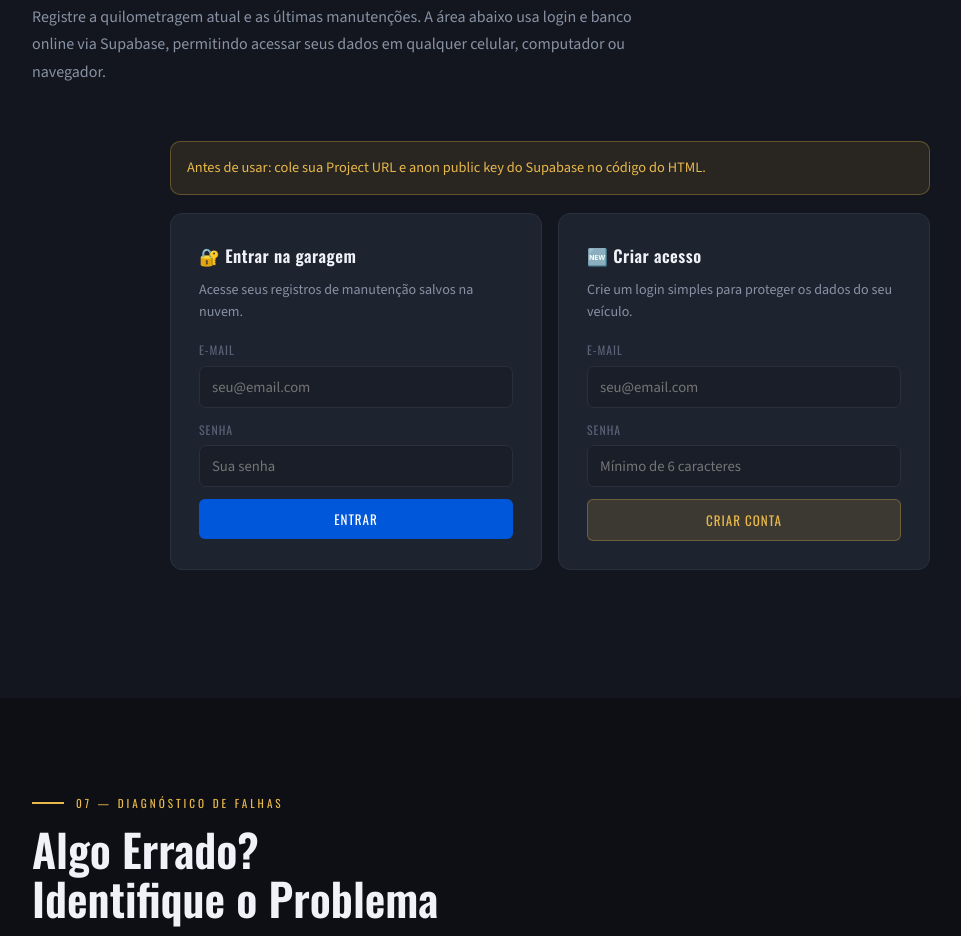
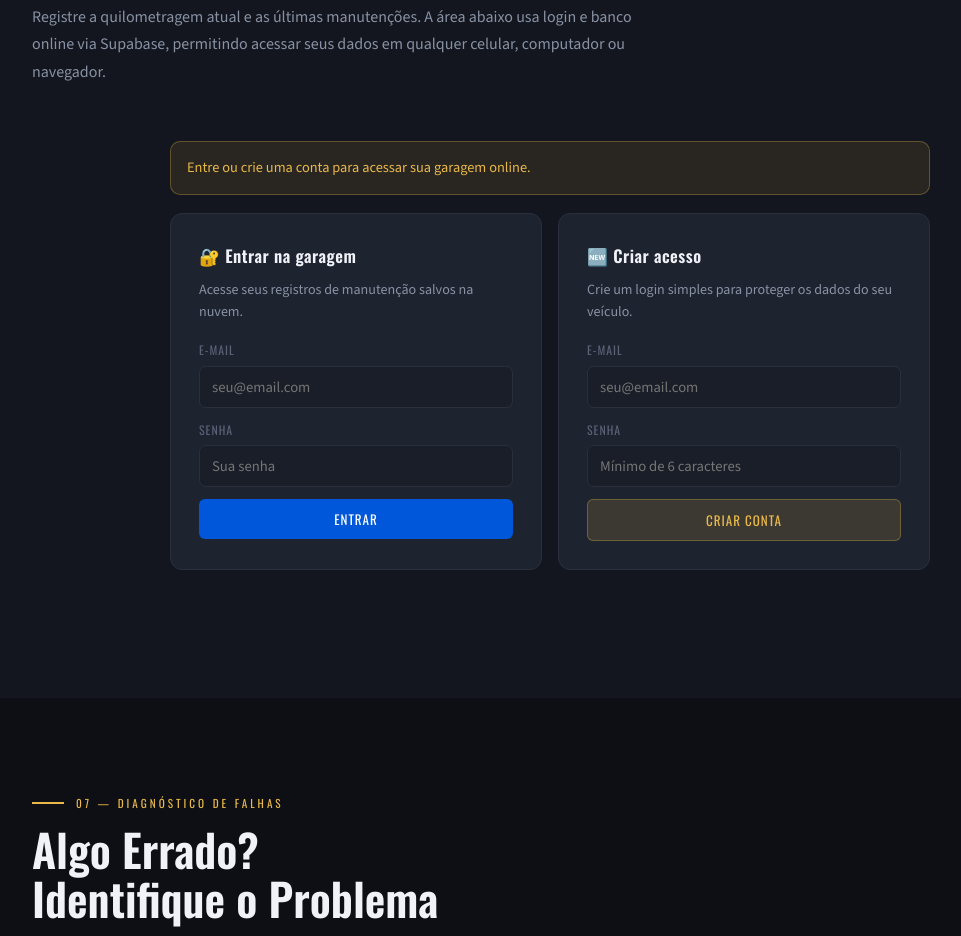
Before and after one commit to vinicius-rio/leet-code-tracker, a plain HTML site: page index.html in a window 1280 px wide. Shown: the part 7746-8682 px from the top of the page, without its empty margins (90-1051 px from the left). Drawn offline with nearby package versions, Linux system fonts and the light colour scheme.

Commit message:
feat: :rocket: add supabase with edit car settings

```diff
--- a/index.html
+++ b/index.html
@@ -2652,8 +2652,8 @@ obdCodes.forEach(o => {
 // 2) Execute o arquivo SQL gerado: supabase_garagem_schema.sql.
 // 3) Cole abaixo a Project URL e a anon public key do Supabase.
 // IMPORTANTE: nunca coloque a service_role key no front-end.
-const SUPABASE_URL = 'COLE_AQUI_A_PROJECT_URL_DO_SUPABASE';
-const SUPABASE_ANON_KEY = 'COLE_AQUI_A_ANON_PUBLIC_KEY_DO_SUPABASE';
+const SUPABASE_URL = 'https://rojjlqeuspcfehdiccro.supabase.co';
+const SUPABASE_ANON_KEY = 'eyJhbGciOiJIUzI1NiIsInR5cCI6IkpXVCJ9.eyJpc3MiOiJzdXBhYmFzZSIsInJlZiI6InJvampscWV1c3BjZmVoZGljY3JvIiwicm9sZSI6ImFub24iLCJpYXQiOjE3ODAxNzc0MjEsImV4cCI6MjA5NTc1MzQyMX0.frfDmYviKFjUw0TNGcHOfmcVG_EEdevfzobomBZorIw';
 const SUPABASE_CONFIGURED = SUPABASE_URL.startsWith('https://') && SUPABASE_ANON_KEY.length > 40;
 const supabaseClient = SUPABASE_CONFIGURED ? window.supabase.createClient(SUPABASE_URL, SUPABASE_ANON_KEY) : null;
 
```
